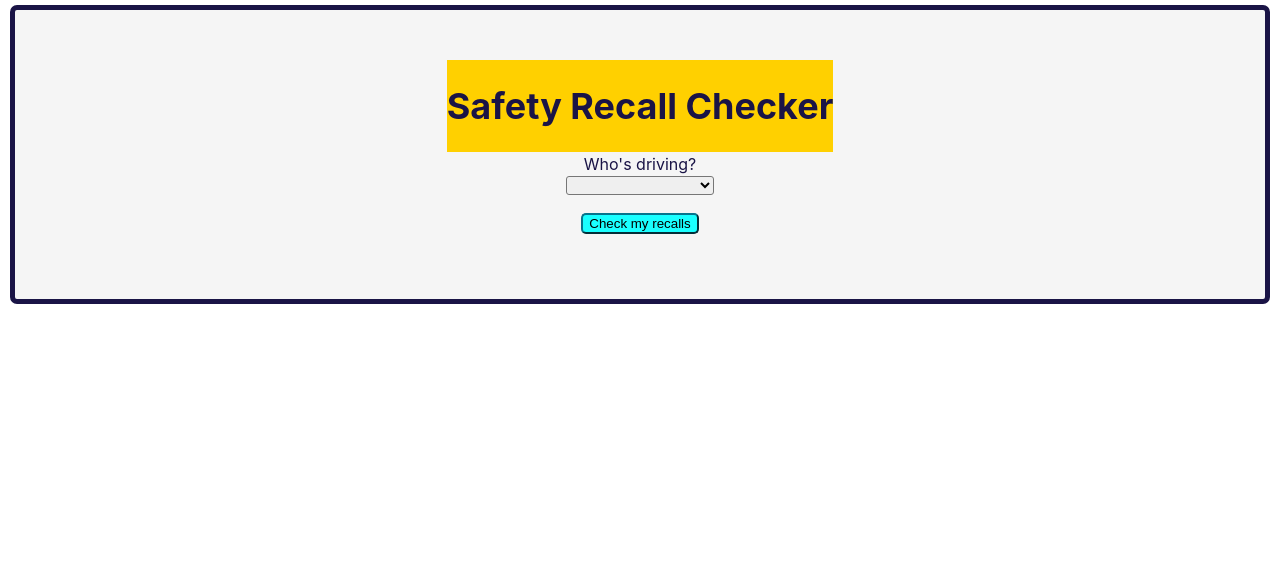
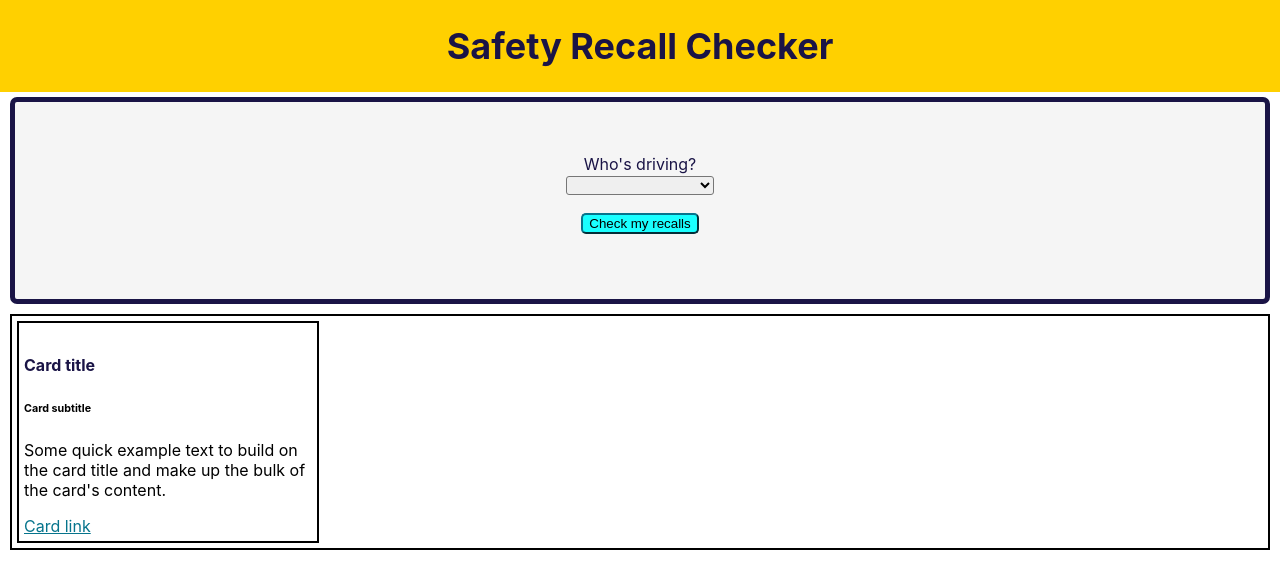
Before and after one commit to erikmartel/SafetyRecallsFrontEnd, a React (Create React App) app: page / in a window 1280 px wide. Shown: the top 588 px of the page. Built offline with nearby package versions, Linux system fonts and the light colour scheme.

Commit message:
Front-end UI componentized

```diff
--- a/package.json
+++ b/package.json
@@ -3,6 +3,7 @@
   "version": "0.1.0",
   "private": true,
   "dependencies": {
+    "@coreui/react": "^5.0.0-alpha.0",
     "@testing-library/jest-dom": "^5.17.0",
     "@testing-library/react": "^13.4.0",
     "@testing-library/user-event": "^13.5.0",
--- a/src/App.css
+++ b/src/App.css
@@ -49,3 +49,12 @@
 	border-color: #06748C;
 	border-radius: 5px;
 }
+
+.recallListContainer {
+	display: flex;
+	flex-direction: column;
+	justify-content: center;
+	align-items:space-around;
+	margin: 10px;
+	border: 2px solid black;
+}
--- a/src/App.js
+++ b/src/App.js
@@ -1,21 +1,22 @@
 import './App.css';
+import Header from './components/header/header';
+import Checker from './components/checker/checker';
+
+import RecallCard from './components/recallCard/recallCard';
+
 
 function App() {
   return (
     <div className="App">
-
+      <Header />
 
       <div className="appContainer">
-      <header className="appHeader">
-        <h1 className="appTitle">Safety Recall Checker</h1>
-      </header>
-        <div className= "checkerContainer">
+      <Checker />
+      </div>
 
-            <label className="driverSelectorLabel" for="driverSelector">Who's driving?</label>
-            <select className='driverSelectorDropdown' id="driverSelector">Who's driving?</select>
-            <button color = "#1AFFFF" className="recallSubmitButton">Check my recalls</button>
+      <div className="recallListContainer">
+      <RecallCard />
 
-        </div>
       </div>
     </div>
   );
--- /dev/null
+++ b/src/components/checker/checker.css
@@ -0,0 +1,20 @@
+.driverSelectorLabel{
+	padding: 2px;
+	color: #1A1446;
+	font-size: medium;
+	font-style: bolder;
+	display:flex;
+	justify-content: center;
+}
+
+.driverSelectorDropdown{
+	margin-bottom: 3px;
+	border-radius: 3px;
+}
+
+.recallSubmitButton {
+	margin:15px;
+	background-color:#1AFFFF;
+	border-color: #06748C;
+	border-radius: 5px;
+}
--- /dev/null
+++ b/src/components/checker/checker.js
@@ -0,0 +1,16 @@
+import './checker.css'
+
+function Checker () {
+
+return (
+<div className= "checkerContainer">
+
+          <label className="driverSelectorLabel" for="driverSelector">Who's driving?</label>
+          <select className='driverSelectorDropdown' id="driverSelector">Who's driving?</select>
+          <button color = "#1AFFFF" className="recallSubmitButton">Check my recalls</button>
+
+</div>
+
+)};
+
+export default Checker;
--- /dev/null
+++ b/src/components/header/header.css
@@ -0,0 +1,8 @@
+.appHeader{
+	display: flex;
+	flex-direction: row;
+	justify-content: center;
+	color: #1A1446;
+	font-size: large;
+	background-color: #FFD000;
+}
--- /dev/null
+++ b/src/components/header/header.js
@@ -0,0 +1,11 @@
+import './header.css'
+
+function Header () {
+
+return(
+<header className="appHeader">
+        <h1 className="appTitle">Safety Recall Checker</h1>
+</header>
+)};
+
+export default Header;
--- /dev/null
+++ b/src/components/recallCard/recallCard.css
@@ -0,0 +1,15 @@
+.recallCard{
+	border: 2px solid black;
+	margin: 5px;
+	padding: 5px;
+}
+
+.cardTitle{
+	color: #1A1446;
+	font-size: medium;
+	font-style: bolder;
+}
+
+.cardLink{
+	color: #06748C;
+}
--- /dev/null
+++ b/src/components/recallCard/recallCard.js
@@ -0,0 +1,19 @@
+import './recallCard.css'
+import { CCard, CCardBody, CCardLink, CCardSubtitle, CCardText, CCardTitle } from '@coreui/react';
+
+function RecallCard () {
+    return(
+        <CCard className = "recallCard" style={{ width: '18rem' }}>
+            <CCardBody>
+              <CCardTitle className="cardTitle">Card title</CCardTitle>
+              <CCardSubtitle className="mb-2 text-medium-emphasis">Card subtitle</CCardSubtitle>
+              <CCardText>
+                Some quick example text to build on the card title and make up the bulk of the card's content.
+              </CCardText>
+              <CCardLink className="cardLink" href="#">Card link</CCardLink>
+            </CCardBody>
+          </CCard>
+    )
+};
+
+export default RecallCard;
```
Also changed, not shown: 1 other file (tests, documents, lock files or other folders).
